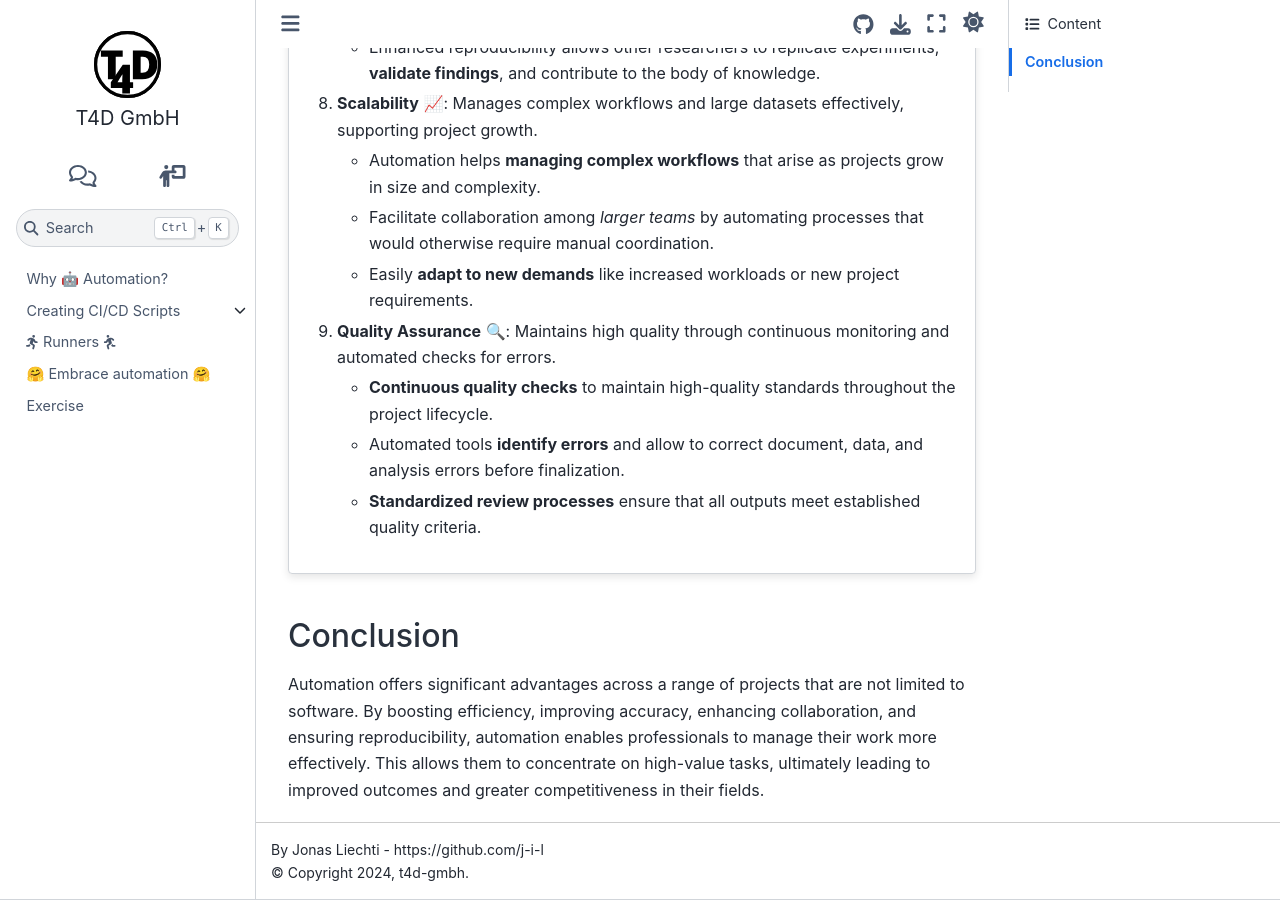
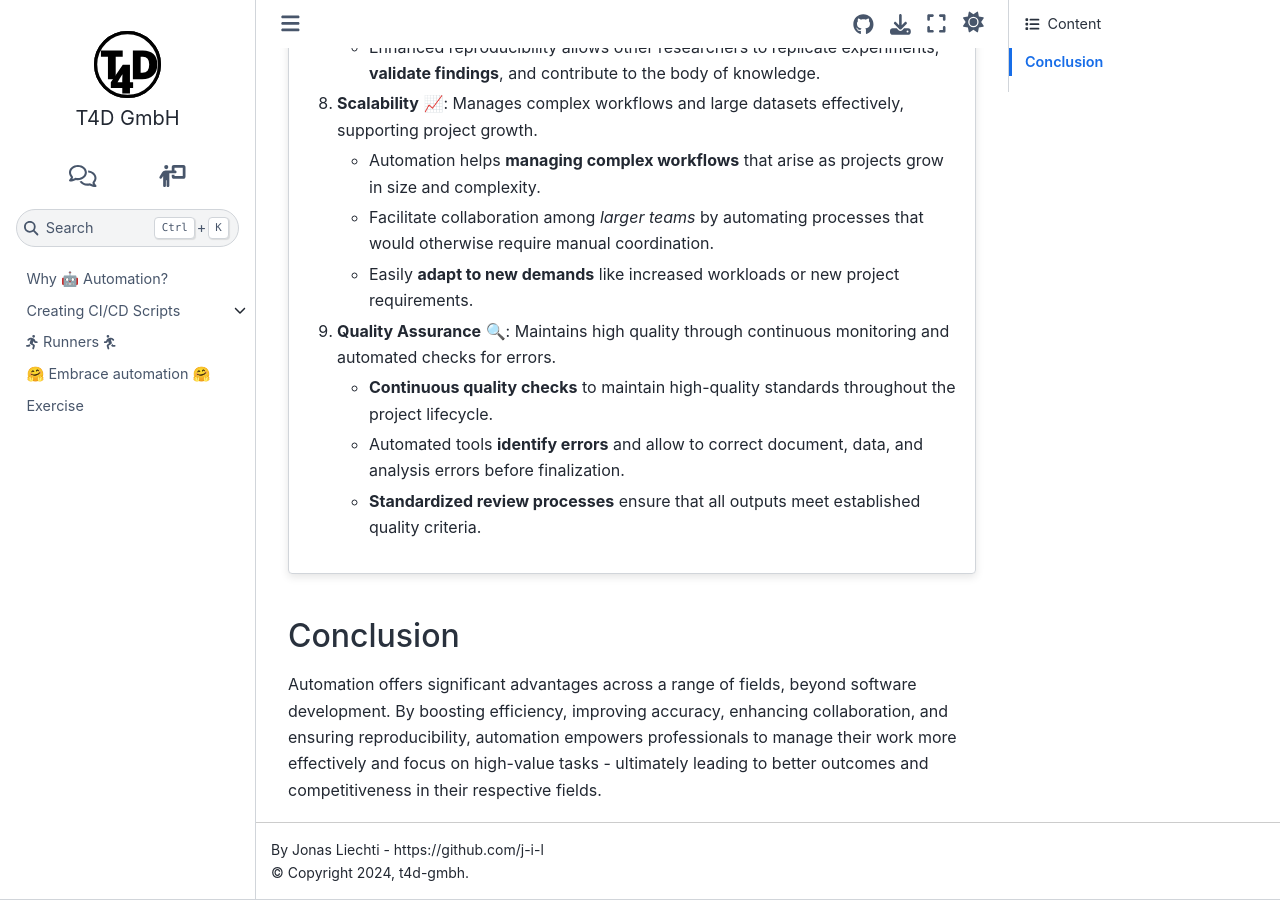
Before and after one commit to t4d-gmbh/ci-cd-workflows, a Sphinx documentation site: the page built from source/content/why_automation/for_non_sd.md, in a window 1280 px wide and 900 px high, scrolled down 1882 px. Built offline with Sphinx 7.4.7 and the Sphinx Book theme 1.1.4, drawn with Linux system fonts in a browser that asks for light colours; the version number could not be read and is left out; some of the changed text lies outside the part shown.

Commit message:
Update for_non_sd.md
Fixed punctuation for consistency with other slides and rephrased the conclusion a bit to bit more straightforward

```diff
--- a/source/content/why_automation/for_non_sd.md
+++ b/source/content/why_automation/for_non_sd.md
@@ -20,7 +20,7 @@ Here are some key benefits:
 
 3. **Faster Time-to-Market** ⏱️: Accelerates content delivery{% if page %} and enables quicker iterations in response to market demands such as publishing or bug fixes.
    - Automate the production and distribution of content, allowing for **quicker releases and updates** and ultimately saving time and increasing productivity.
-   - **Continuously improve** by rapid iterations based on user feedback, allowing teams to adapt and refine their work quickly
+   - **Continuously improve** by rapid iterations based on user feedback, allowing teams to adapt and refine their work quickly.
    - **Streamlining approval processes** reduces the time spent in back-and-forth communications.
 {% endif %}
 
@@ -62,7 +62,6 @@ Here are some key benefits:
 
 {% if page %}
 ### Conclusion
-Automation offers significant advantages across a range of projects that are not limited to software.
-By boosting efficiency, improving accuracy, enhancing collaboration, and ensuring reproducibility, automation enables professionals to manage their work more effectively.
-This allows them to concentrate on high-value tasks, ultimately leading to improved outcomes and greater competitiveness in their fields.
+Automation offers significant advantages across a range of fields, beyond software development.
+By boosting efficiency, improving accuracy, enhancing collaboration, and ensuring reproducibility, automation empowers professionals to manage their work more effectively and focus on high-value tasks - ultimately leading to better outcomes and competitiveness in their respective fields.
 {% endif %}
```
Also changed, not shown: other parts of source/content/why_automation/for_non_sd.md (+1 -1 lines).
